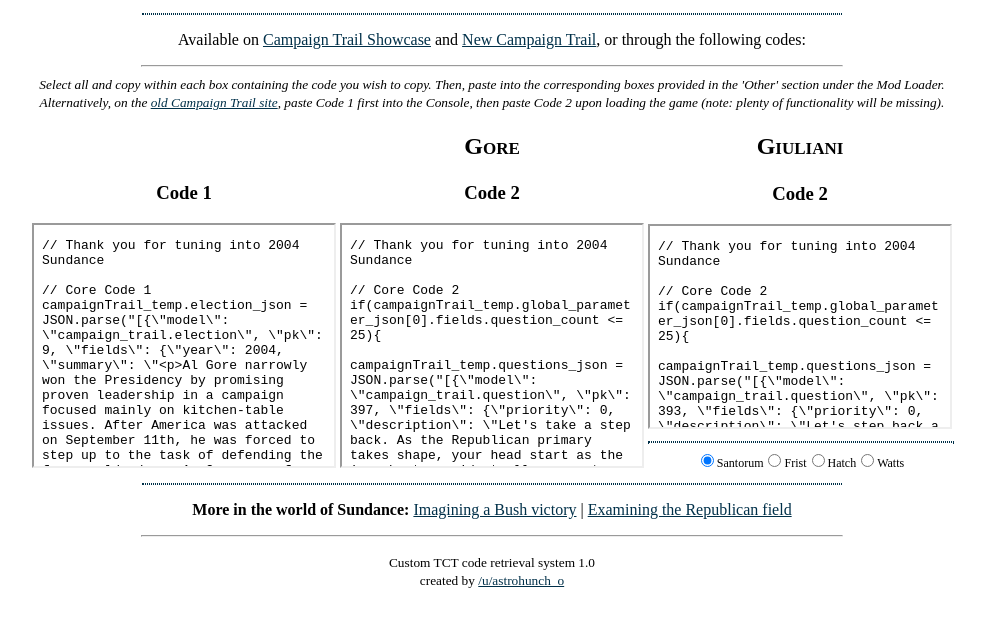
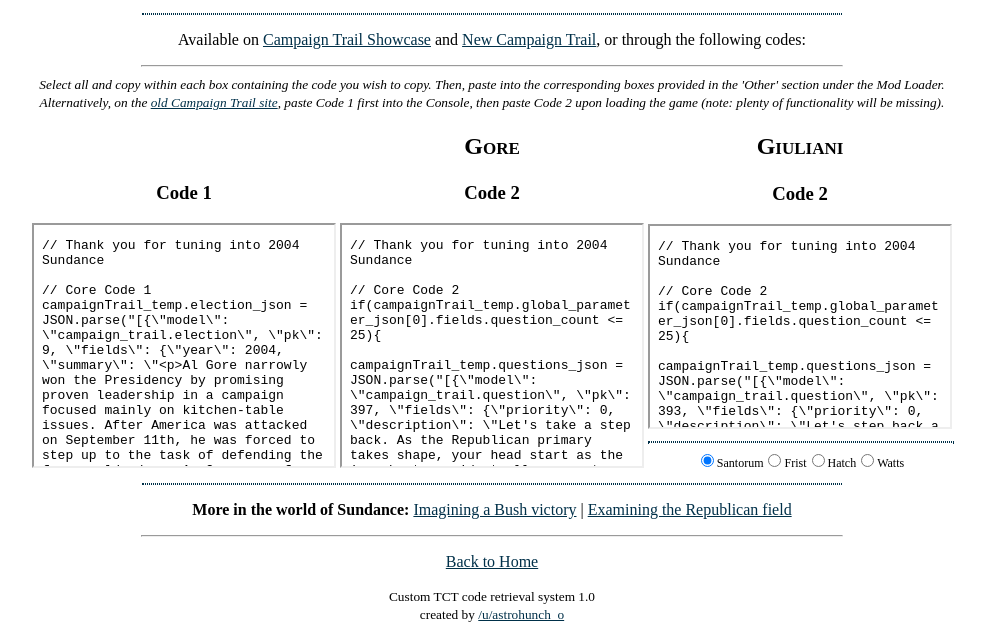
Before and after one commit to hunchonautilus/nct-mod-code-retrieval, a plain HTML site: page sundance/index.html in a window 1280 px wide. Shown: the part 279-918 px from the top of the page, without its empty margins (148-1133 px from the left). Before the commit the page ends 884 px from the top, so only its background shows below. Drawn offline with Linux system fonts and the light colour scheme.

Commit message:
Linked up all the modpages

```diff
--- a/sundance/index.html
+++ b/sundance/index.html
@@ -68,6 +68,7 @@
                 <hr style="border: dotted 1px;border-left:0px;border-right:0px;background-color:transparent;">
                 <p><b>More in the world of Sundance:</b> <a href="beck.html">Imagining a Bush victory</a> | <a href="elephant.html">Examining the Republican field</a></p>
                 <hr>
+                <p><a href="../index.html">Back to Home</a></p>
                 <p><small>Custom TCT code retrieval system 1.0<br>created by <a href="https://www.reddit.com/user/astrohunch_o" target="_blank">/u/astrohunch_o</a></small></p>
             </center>
             </div>
```
Also changed, not shown: 1864/index.html (+1 -0 lines), 1904/index.html (+1 -0 lines), 1972mcg/index.html (+1 -0 lines), 1996powell/index.html (+1 -0 lines), hk97/index.html (+1 -0 lines).
